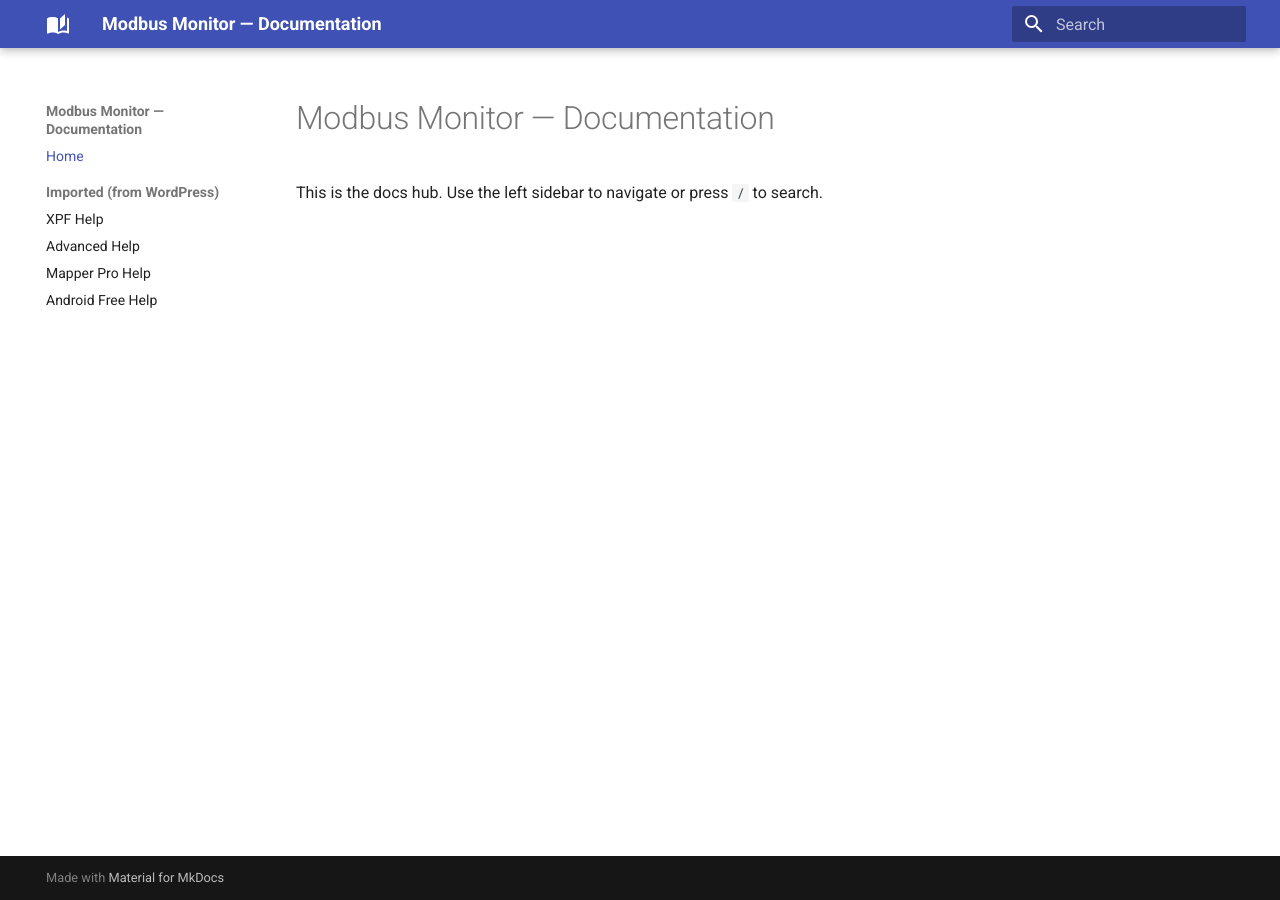
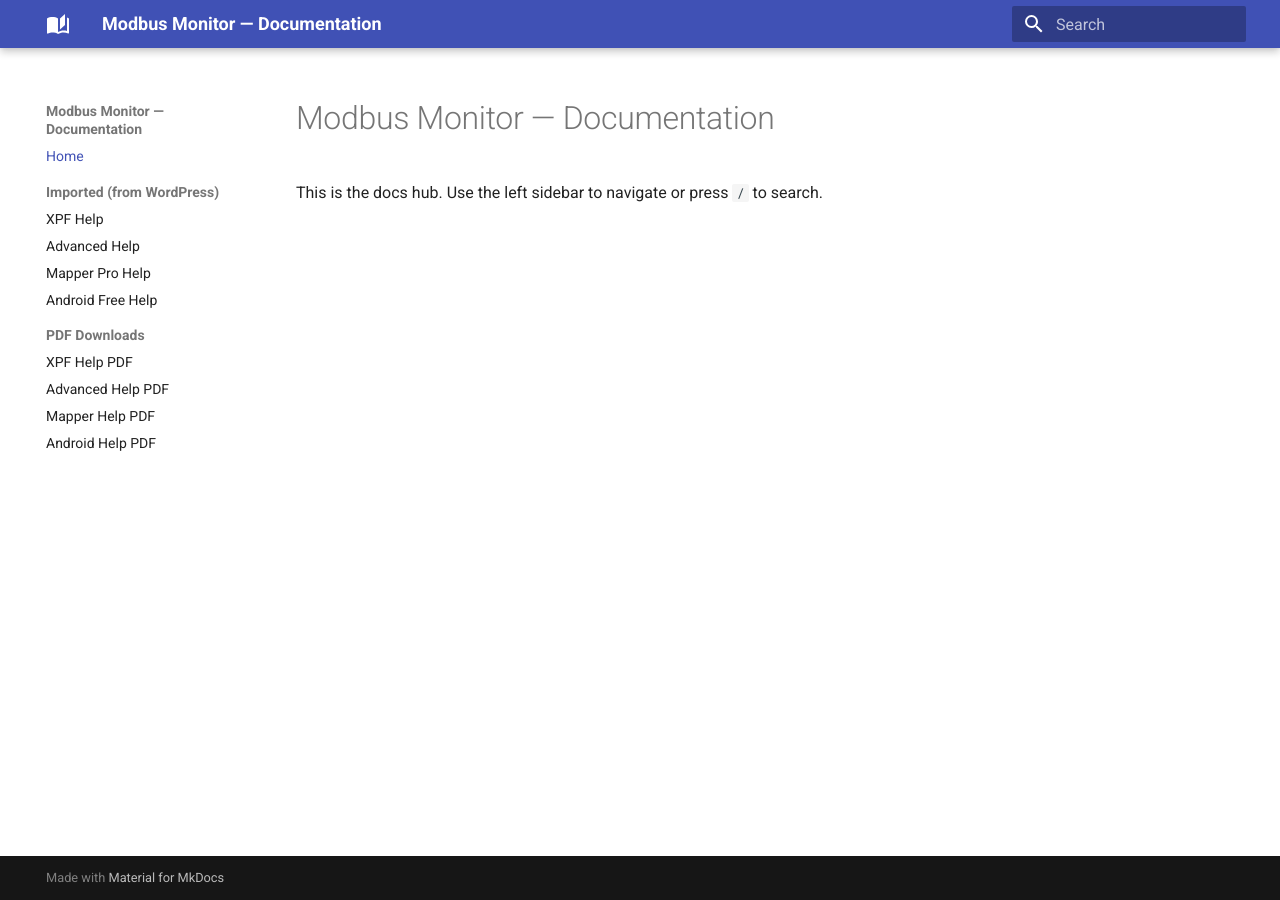
Before and after one commit to Modbus-Monitor/docs, an MkDocs documentation site: the page built from docs/index.md, in a window 1280 px wide. Built offline with MkDocs 1.6.1 and Material for MkDocs 9.7.7, drawn with Linux system fonts in a browser that asks for light colours.

Commit message:
Add PDF Downloads section to mkdocs.yml

```diff
--- a/mkdocs.yml
+++ b/mkdocs.yml
@@ -45,3 +45,8 @@ nav:
       - Advanced Help: docs/imported/advanced-help.md
       - Mapper Pro Help: docs/imported/mapper-help.md
       - Android Free Help: docs/imported/android-help.md
+  - PDF Downloads:
+      - XPF Help PDF: pdfs/xpf-help.pdf
+      - Advanced Help PDF: pdfs/advanced-help.pdf
+      - Mapper Help PDF: pdfs/mapper-help.pdf
+      - Android Help PDF: pdfs/android-help.pdf
```
